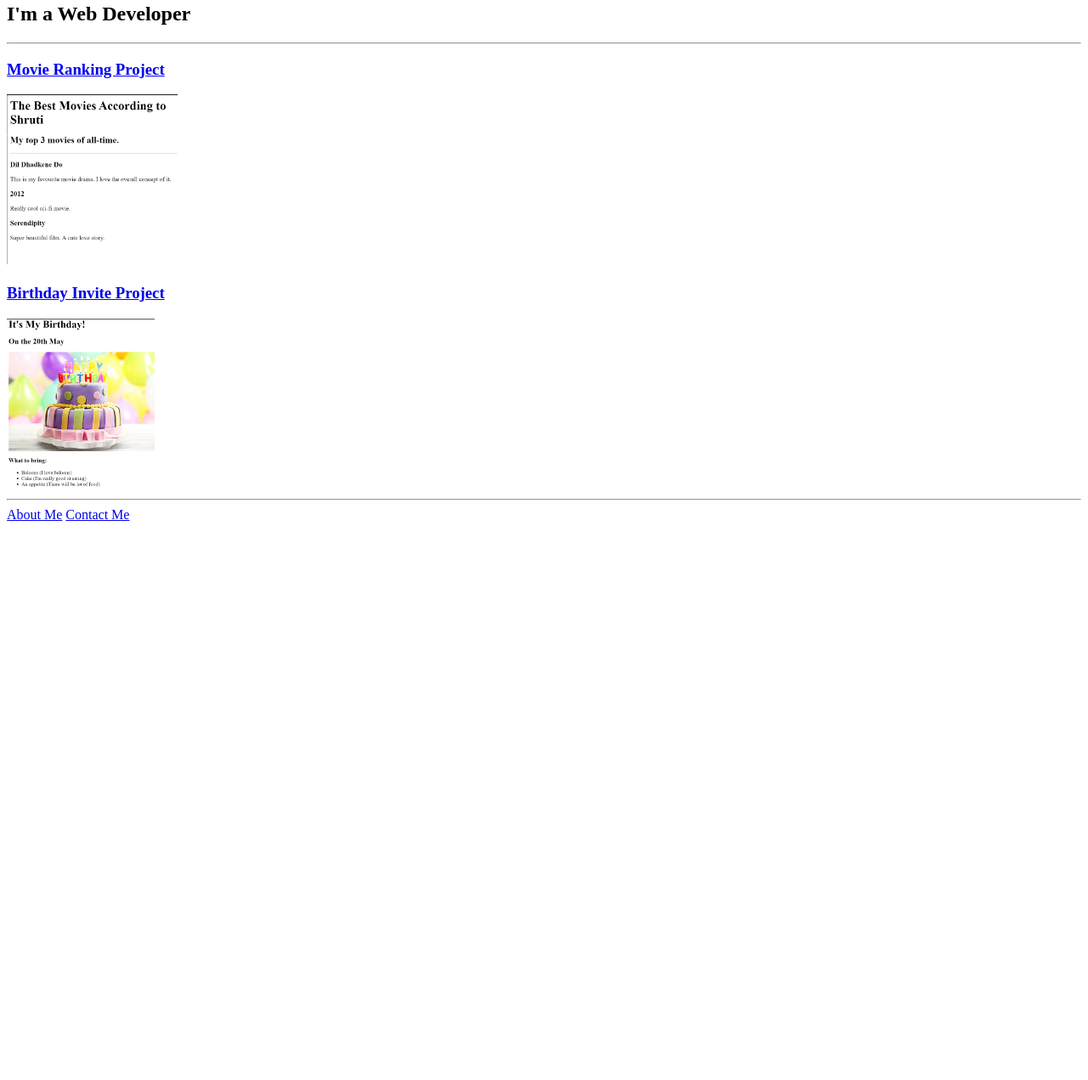
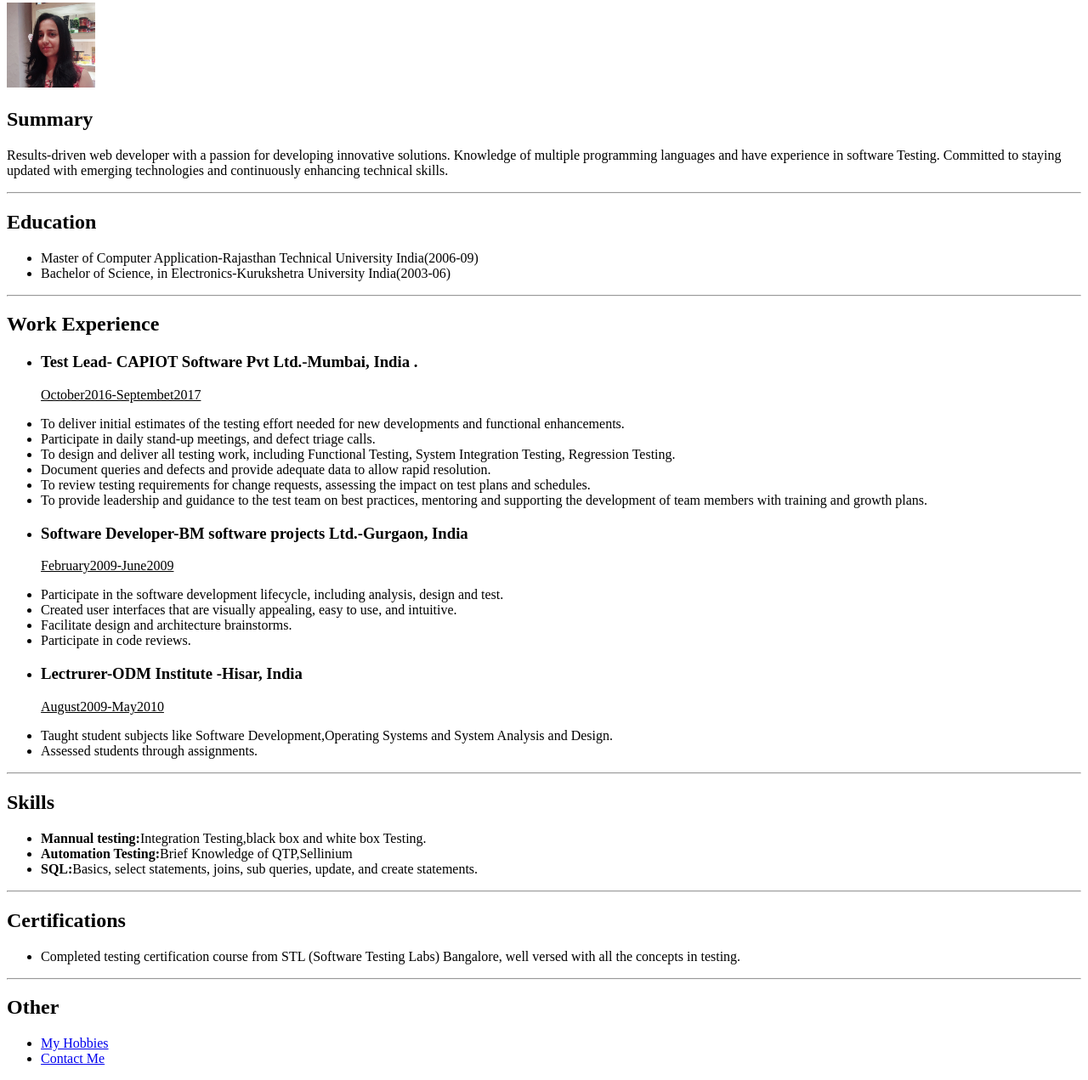
Before and after one commit to Shruti-86/html-Portfolio, a plain HTML site: page index.html in a window 1280 px wide. Shown: the part 77-1348 px from the top of the page at 85% size. Before the commit the page ends 800 px from the top, so only its background shows below. Drawn offline with Linux system fonts and the light colour scheme.

Commit message:
Add files via upload

```diff
--- a/index.html
+++ b/index.html
@@ -1,24 +1,84 @@
 <!DOCTYPE html>
 <html lang="en">
-
 <head>
     <meta charset="UTF-8">
-    <title>Portfolio</title>
+    <title>My Resume</title>
 </head>
 <body>
-    <h1>Shruti's Portfolio</h1>
-    <h2>I'm a Web Developer</h2>
-    <hr/>
-    <h3><a href="./public/shruti-movie ranking.html">Movie Ranking Project</a></h3>
+    <h1>Shruti Pathak Sharma</h1>
+        <img src="./IMG_2301.JPG" alt="my photo" height="100"/>
+    <h2>Summary</h2>
+        <p>Results-driven web developer with a passion for developing innovative solutions.
+        Knowledge of multiple programming languages and have experience in software Testing.
+        Committed to staying updated with emerging technologies and continuously enhancing technical skills.</p>
+        <hr/>
+    <h2>Education</h2>
+        <p>
+            <ul>
+                <li>Master of Computer Application-Rajasthan Technical University India(2006-09)</li>
+                <li>Bachelor of Science, in Electronics-Kurukshetra University India(2003-06)</li>
+            </ul>
+        </p><hr/>
+    <h2>Work Experience</h2>
+        <ul>
+            <li>
+                <h3>Test Lead- CAPIOT Software Pvt Ltd.-Mumbai, India .</h3>
+                <p><u>October2016-Septembet2017</u>
+                     <li>To deliver initial estimates of the testing effort needed for new developments and functional
+                        enhancements.</li>
+                    <li>Participate in daily stand-up meetings, and defect triage calls.</li>
+                    <li>To design and deliver all testing work, including Functional Testing, System Integration Testing,
+                        Regression Testing.</li>
+                    <li> Document queries and defects and provide adequate data to allow rapid resolution.</li>
+                    <li>To review testing requirements for change requests, assessing the impact on test plans and schedules.</li>
+                    <li>To provide leadership and guidance to the test team on best practices, mentoring and
+                        supporting the development of team members with training and growth plans. </li>
+                </p>
+            </li>
+            <li>
+                <h3>Software Developer-BM software projects Ltd.-Gurgaon, India </h3>
+                <p><u>February2009-June2009</u>
+                    <li>Participate in the software development lifecycle, including analysis, design and test.</li>
+                    <li>Created user interfaces that are visually appealing, easy to use, and intuitive.</li>
+                    <li>Facilitate design and architecture brainstorms.</li>
+                    <li>Participate in code reviews. </li>
+                </p>
+            </li>
+            <li>
+                <h3>Lectrurer-ODM Institute -Hisar, India  </h3>
+                <p><u>August2009-May2010</u>
+                    <li>Taught student subjects like Software Development,Operating Systems
+                        and System Analysis and Design.</li>
+                    <li>Assessed students through assignments.</li>
+                </p>
+            </li>
+        </ul><hr/>
+    <h2>Skills</h2>
+        <p>
+            <ul>
+                <li><b>Mannual testing:</b>Integration Testing,black box and white box Testing.</li>
+                <li><b>Automation Testing:</b>Brief Knowledge of QTP,Sellinium</li>
+                <li><b>SQL:</b>Basics, select statements, joins, sub queries, update, and create statements. </li>
 
-    <img src="./assets/images/Shruti-movie ranking.png" alt="scrnshot movie ranking" height="200"/>
+            </ul>
+        </p><hr/>
+    <h2>Certifications </h2>
+        <ul>
+            <p>
+                <li>Completed testing certification course from STL (Software Testing Labs) Bangalore, well
+                versed with all the concepts in testing. </li>
+            </p>
+        </ul><hr/>
+    <h2>Other</h2>
+        <ul>
+            <li><a href="./Hobbies/index.html">My Hobbies</a></li>
+            <li><a href="./contact/index.html">Contact Me</a></li>
+        </ul>
 
-    <h3><a href="./public/Shruti-birthday invite.html">Birthday Invite Project</a></h3>
 
-    <img src="./assets/images/shruti-birthday invite.png" alt="scrnshot b'day invite" height="200"/>
-    <hr/>
-    <a href="./public/about.html">About Me</a>
-    <a href="./public/contact.html">Contact Me</a>
+
+
+
 
 </body>
 </html>
```
Also changed, not shown: Hobbies/index.html (added, +19 -0 lines), contact/index.html (added, +19 -0 lines), IMG_2301.JPG (added).
